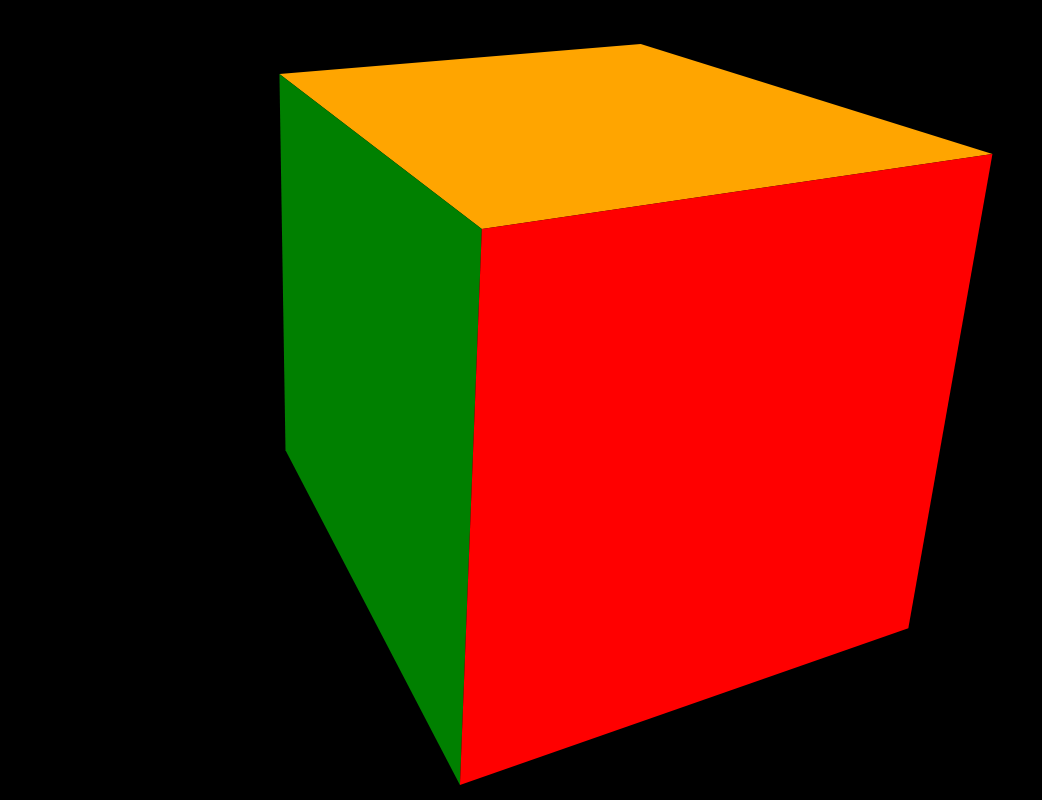
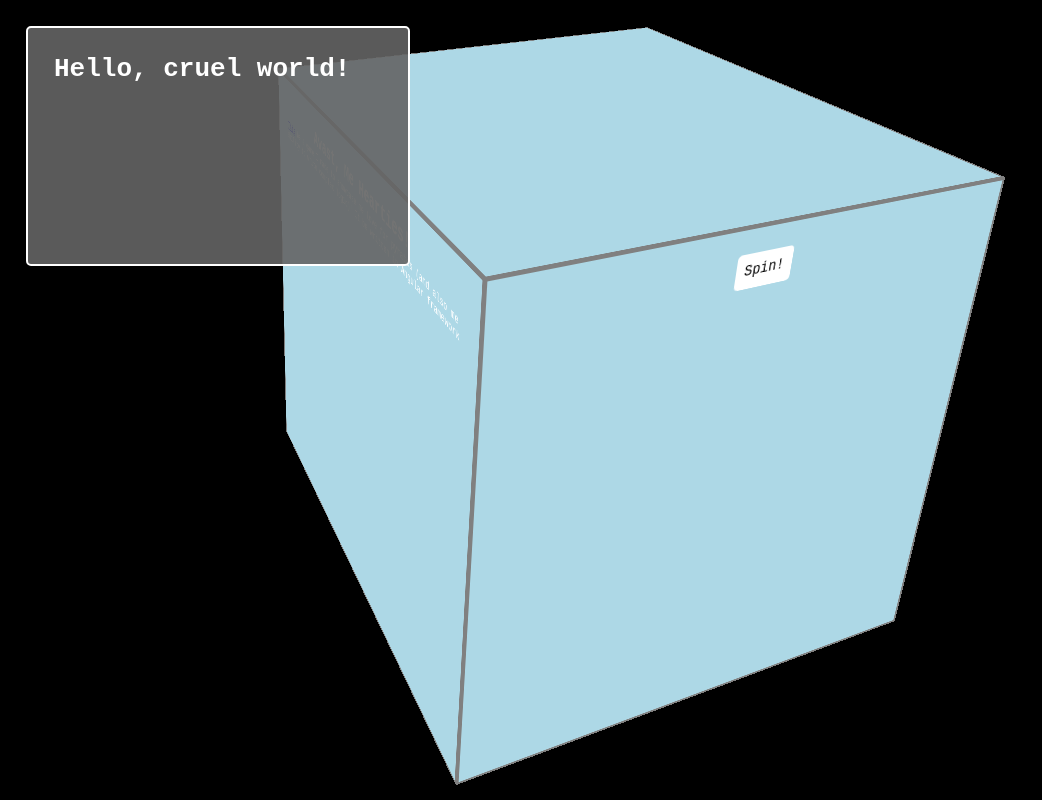
Before and after one commit to joshp93/resume-cube, a plain HTML site: page index.html in a window 1280 px wide. Shown: the whole page, without its empty margins (0-1042 px from the left). Drawn offline with Linux system fonts and the light colour scheme.

Commit message:
Added spin animation and updated styling. Started to add some content

```diff
--- a/index.html
+++ b/index.html
@@ -10,11 +10,19 @@
 </head>
 
 <body>
-    <div class="boxContainer">
+    <div class="info">
+        <h1>Hello, cruel world!</h1>
+    </div>
+    <div class="boxContainer" id="box-container">
         <div class="box" draggable="true" ondragstart="dragStart(event)" ondrag="drag(event)" id="box">
-            <div class="front"></div>
+            <div class="front">
+                <button onclick="spin()" class="spin-button">Spin!</button>
+            </div>
             <div class="back"></div>
-            <div class="left"></div>
+            <div class="left">
+                <h1>Avast, Me Hearties!</h1>
+                <p><a href="https://joshp93.github.io/lobster-pots/">This</a> be a game I made to showcase me love for pyrates (and also me ability to write complex logic)! It be written in Angular framework</p>
+            </div>
             <div class="right"></div>
             <div class="top">
             </div>
--- a/scripts.js
+++ b/scripts.js
@@ -1,40 +1,32 @@
 let initialState;
-let timestamp;
-let lastMouseX;
-let lastMouseY;
-let mouseSpeedX;
-let mouseSpeedY;
+let animating = false;
+const box = document.getElementById("box");
+const boxContainer = document.getElementById("box-container");
 
-document.body.addEventListener("mousemove", function (e) {
-    if (timestamp === null) {
-        timestamp = Date.now();
-        lastMouseX = e.screenX;
-        lastMouseY = e.screenY;
-        return;
-    }
+initialBoxAnimation();
 
-    let now = Date.now();
-    let dt = now - timestamp;
-    let dx = e.screenX - lastMouseX;
-    let dy = e.screenY - lastMouseY;
-    mouseSpeedX = Math.round(dx / dt * 100);
-    mouseSpeedY = Math.round(dy / dt * 100);
-    timestamp = now;
-    lastMouseX = e.screenX;
-    lastMouseY = e.screenY;
-});
+function initialBoxAnimation() {
+    box.style.transform = "rotateX(0deg) rotateY(0deg)";
+    box.style.transition = "transform 2s";
+    box.style.transform = "rotateX(-20deg) rotateY(20deg) translateY(0px)";
 
-document.getElementById("box").style.transform = "rotateX(-15deg) rotateY(20deg)";
+    setTimeout(() => {
+        box.style.transition = "";
+    }, 2000);
+}
 
 function dragStart(ev) {
     let img = document.createElement("img");
     img.src = "assets/nope.png";
     ev.dataTransfer.setDragImage(img, 0, 0);
+    if (animating) {
+        return;
+    }
     initialState = getBoxState(ev);
 }
 
 function drag(ev) {
-    if (ev.screenX === 0 && ev.screenY === 0) {
+    if (animating || !initialState || ev.screenX === 0 && ev.screenY === 0) {
         return;
     }
     ev.preventDefault();
@@ -42,14 +34,12 @@ function drag(ev) {
 }
 
 function updateBoxRotation(x, y) {
-    const box = document.getElementById("box");
     const newX = ((y - initialState.pageY) / window.innerHeight * 360) * -1;
     const newY = (x - initialState.pageX) / window.innerWidth * 360;
     box.style.transform = `rotateX(${initialState.x + newX}deg) rotateY(${initialState.y + newY}deg)`;
 }
 
 function getBoxState(ev) {
-    const box = document.getElementById("box");
     const transform = box.style.transform;
     if (!transform) {
         return {
@@ -75,3 +65,29 @@ function getBoxState(ev) {
         pageY: ev.pageY
     };
 }
+
+function spin() {
+    animating = true;
+    const transform = box.style.transform;
+    if (transform !== "rotateX(-20deg) rotateY(20deg) translateY(0px)") {
+        box.style.transition = "transform 1s";
+        box.style.transform = "rotateX(-20deg) rotateY(20deg) translateY(0px)";
+        setTimeout(() => {
+            makeItSpin();
+        }, 1000);
+    } else {
+        makeItSpin();
+    }
+}
+
+function makeItSpin() {
+    box.style.transition = "";
+
+    box.classList.add("spin");
+    boxContainer.classList.add("perspective-shift");
+    setTimeout(() => {
+        box.classList.remove("spin");
+        boxContainer.classList.remove("perspective-shift");
+        animating = false;
+    }, 5000);
+}
--- a/style.css
+++ b/style.css
@@ -1,6 +1,7 @@
 * {
     box-sizing: border-box;
     margin: 0;
+    font-family: monospace;
 }
 
 body {
@@ -12,13 +13,26 @@ body {
     overflow: hidden;
 }
 
+.info {
+    position: absolute;
+    width: 30vw;
+    height: 30vh;
+    background: rgba(100, 100, 100, 0.9);
+    z-index: 1;
+    top: 2rem;
+    left: 2rem;
+    border: 2px solid white;
+    border-radius: 5px;
+    color: white;
+    padding: 2em;
+}
+
 .boxContainer {
     width: 600px;
     color: white;
-    font-family: 'Gill Sans', 'Gill Sans MT', Calibri, 'Trebuchet MS', sans-serif;
+    font-family: "Gill Sans", "Gill Sans MT", Calibri, "Trebuchet MS", sans-serif;
     perspective: 1000px;
     perspective-origin: top left;
-    animation: perspectiveShift 10s infinite ease-out;
     cursor: grab;
 }
 
@@ -26,10 +40,17 @@ body {
     text-align: center;
     position: relative;
     padding: 5em;
-    animation: spin 10s infinite ease-out;
     transform-style: preserve-3d;
     height: 600px;
     transform-origin: center center -300px;
+}
+
+.perspective-shift {
+    animation: perspectiveShift 5s 1 ease-out;
+}
+
+.spin {
+    animation: spin 5s 1 ease-out;
 }
 
 .front,
@@ -46,52 +67,47 @@ body {
     right: 0;
     transform-style: preserve-3d;
     backface-visibility: hidden;
-}
 
-.front {
-    background: red;
-    background-repeat: no-repeat;
-    background-size: cover;
+    background-color: lightblue;
+    border: 3px solid grey;
 }
 
 .back {
-    background: blue;
-    background-repeat: no-repeat;
-    background-size: cover;
-    transform: translateZ(-600px) rotateY(.5turn);
+    transform: translateZ(-600px) rotateY(0.5turn);
 }
 
 .left {
-    background: green;
-    background-repeat: no-repeat;
-    background-size: cover;
-    transform: rotateY(-.25turn) translateX(-300px) translateZ(300px);
+    transform: rotateY(-0.25turn) translateX(-300px) translateZ(300px);
 }
 
 .right {
-    background: yellow;
-    background-repeat: no-repeat;
-    background-size: cover;
-    transform: rotateY(.25turn) translateX(300px) translateZ(300px);
+    transform: rotateY(0.25turn) translateX(300px) translateZ(300px);
 }
 
 .top {
-    background-color: orange;
     color: black;
     line-height: 300px;
     font-size: 2em;
-    transform: rotateX(.25turn) translateZ(300px) translateY(-300px);
+    transform: rotateX(0.25turn) translateZ(300px) translateY(-300px);
 }
 
 .bottom {
-    background: indigo;
     color: black;
     background-size: cover;
     background-repeat: no-repeat;
-    transform: rotateX(.75turn) translateZ(300px) translateY(300px);
+    transform: rotateX(0.75turn) translateZ(300px) translateY(300px);
 }
 
-/* @keyframes spin {
+.spin-button {
+    font-size: larger;
+    border-radius: 5px;
+    border: none;
+    padding: 10px;
+    cursor: pointer;
+    background: white;
+}
+
+@keyframes spin {
     0% {
         transform: rotateX(-20deg) rotateY(20deg) translateY(0px);
     }
@@ -120,7 +136,7 @@ body {
         perspective: 1000px;
         perspective-origin: top left;
     }
-} */
+}
 
 @media screen and (max-width: 800px) {
     .boxContainer {
```
